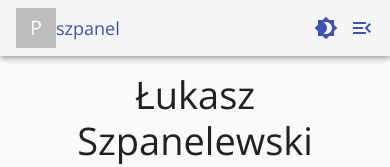
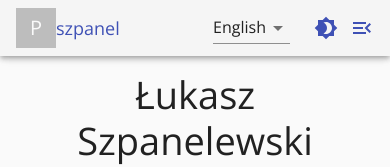
Before and after one commit to szpanel/szpanel-portfolio, a React (Create React App) app: page / in a window 390 px wide. Shown: the top 167 px of the page. Built offline with nearby package versions, Linux system fonts and the light colour scheme.

Commit message:
📱 Add possibility to change language on mobile devices

```diff
--- a/src/Header/Header.tsx
+++ b/src/Header/Header.tsx
@@ -151,6 +151,9 @@ export const Header = (props: Props) => {
                         <Typography variant="h6" noWrap className={classes.title}>
                             szpanel
                         </Typography>
+                        <IconButton>
+                            <ChangeLanguageComponent/>
+                        </IconButton>
                         <IconButton
                             color="inherit"
                             aria-label="change theme"
```
